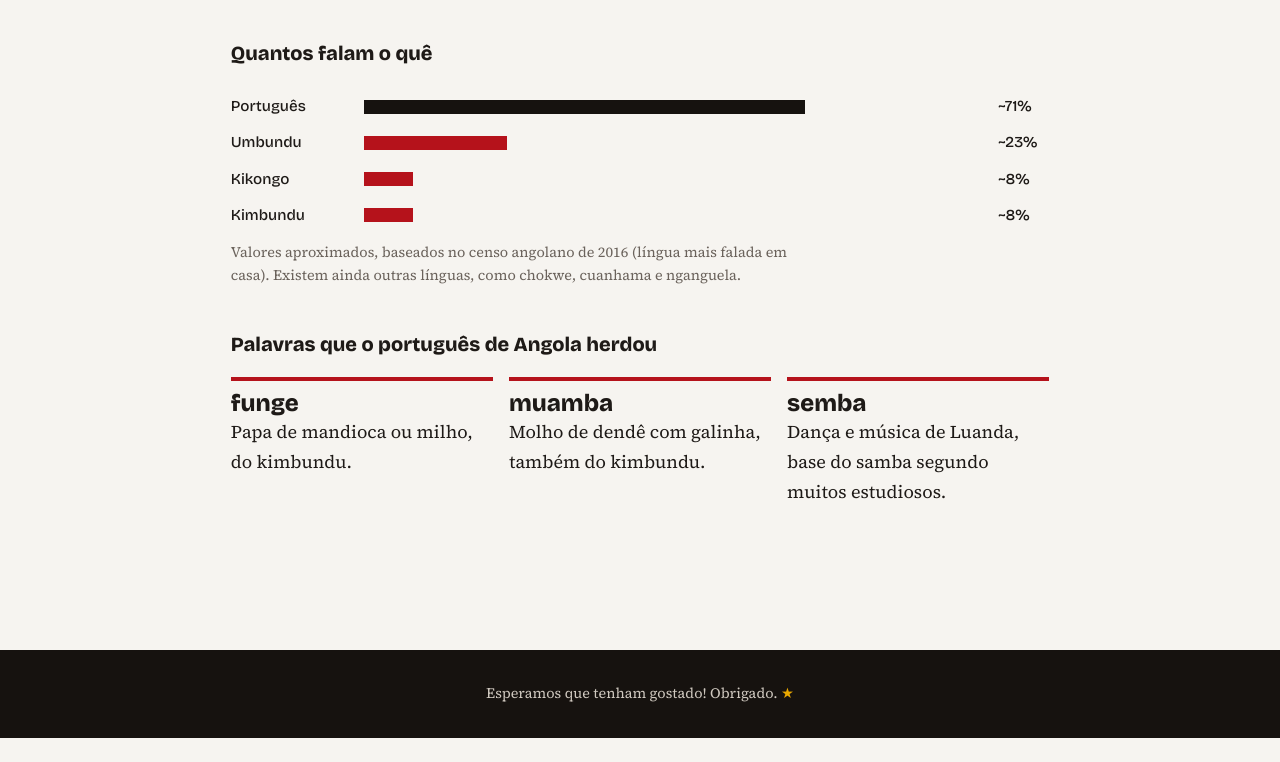
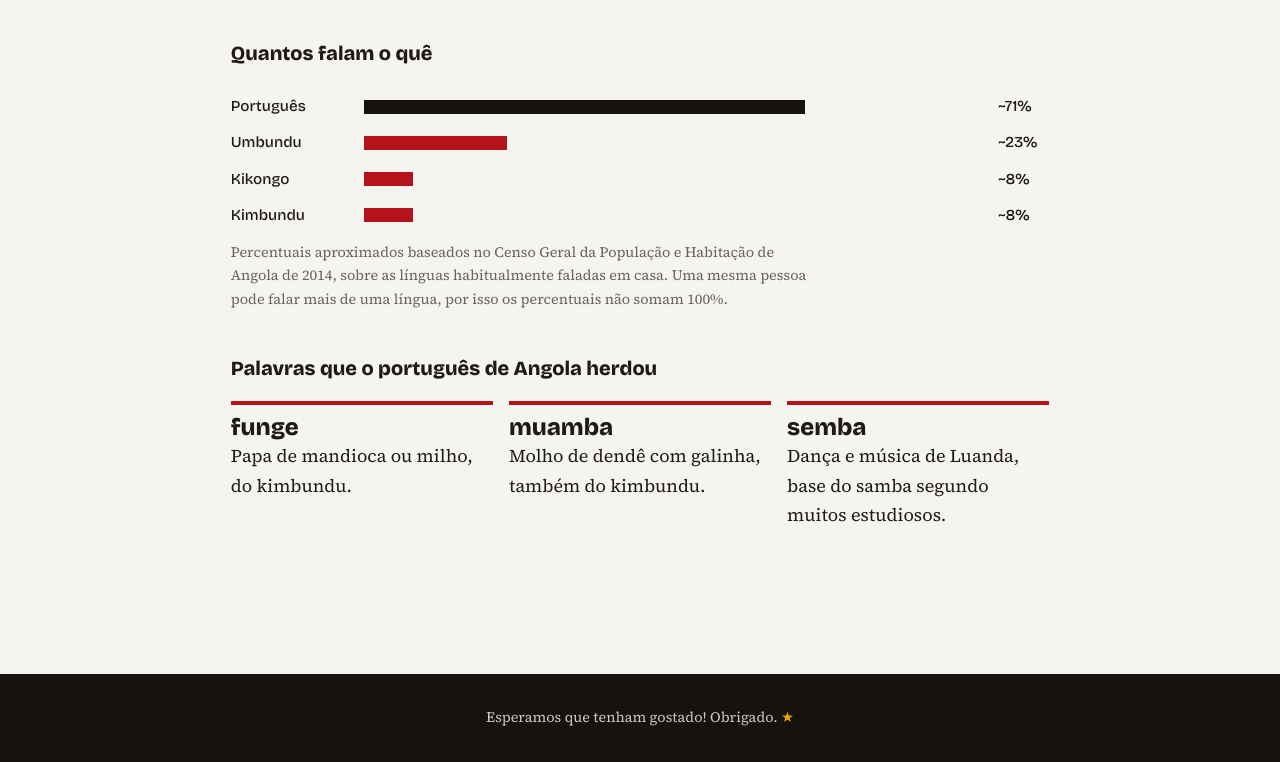
Before and after one commit to blxazedz/trabalho-angola-escola, a plain HTML site: page index.html in a window 1280 px wide. Shown: the part 3247-4009 px from the top of the page. Before the commit the page ends 3985 px from the top, so only its background shows below. Drawn offline with nearby package versions, Linux system fonts and the light colour scheme.

Commit message:
Updaadwadadwadadadawdate index.html

```diff
--- a/index.html
+++ b/index.html
@@ -149,7 +149,7 @@ footer{background:var(--black);color:#cfc8bf;padding:2rem 1.3rem;font-size:.9rem
     <div class="bar"><span>Kikongo</span><i style="width:8%"></i><span>~8%</span></div>
     <div class="bar"><span>Kimbundu</span><i style="width:8%"></i><span>~8%</span></div>
   </div>
-  <p class="note">Valores aproximados, baseados no censo angolano de 2016 (língua mais falada em casa). Existem ainda outras línguas, como chokwe, cuanhama e nganguela.</p>
+  <p class="note">Percentuais aproximados baseados no Censo Geral da População e Habitação de Angola de 2014, sobre as línguas habitualmente faladas em casa. Uma mesma pessoa pode falar mais de uma língua, por isso os percentuais não somam 100%.</p>
 
   <h3 style="margin-top:2.5rem">Palavras que o português de Angola herdou</h3>
   <div class="words">
```
